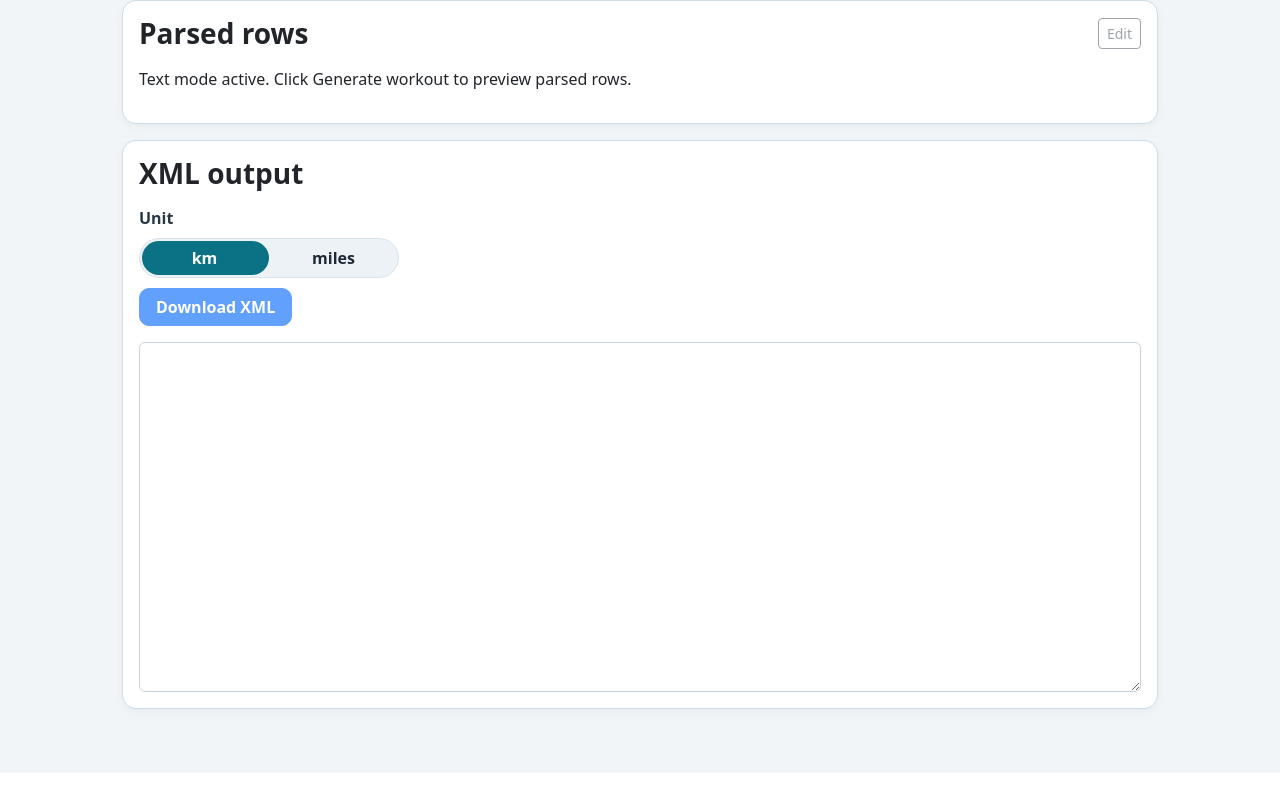
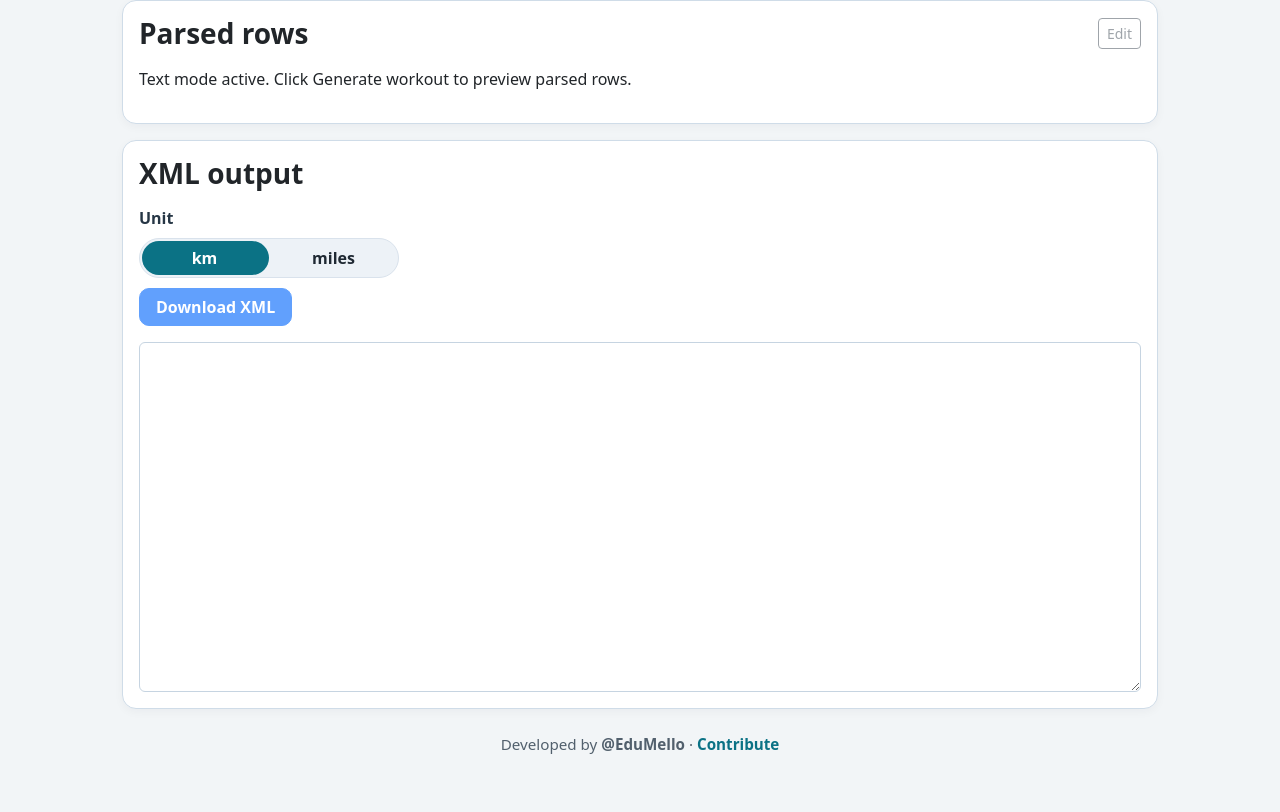
Before and after one commit to edumello/qz-workout-builder, a website: page index.html in a window 1280 px wide. Shown: the part 929-1741 px from the top of the page. Before the commit the page ends 1702 px from the top, so only its background shows below. Drawn offline with nearby package versions, Linux system fonts and the light colour scheme.

Commit message:
feat: add footer with developer credit and styling enhancements

```diff
--- a/index.html
+++ b/index.html
@@ -158,6 +158,10 @@
       <textarea class="form-control xml-output" id="xmlOutput" rows="14" readonly></textarea>
       </div>
     </section>
+
+    <footer class="app-footer py-2">
+      <p class="mb-0">Developed by <strong>@EduMello</strong> · <a href="https://github.com/edumello/qz-workout-builder" target="_blank" rel="noopener noreferrer">Contribute</a></p>
+    </footer>
   </main>
 
   <script src="https://cdn.jsdelivr.net/npm/bootstrap@5.3.3/dist/js/bootstrap.bundle.min.js" integrity="sha384-YvpcrYf0tY3lHB60NNkmXc5s9fDVZLESaAA55NDzOxhy9GkcIdslK1eN7N6jIeHz" crossorigin="anonymous"></script>
--- a/styles.css
+++ b/styles.css
@@ -496,6 +496,24 @@ body {
   color: var(--error);
 }
 
+.app-footer {
+  text-align: center;
+  color: var(--muted);
+  font-size: 0.95rem;
+}
+
+.app-footer a {
+  color: var(--accent);
+  font-weight: 600;
+  text-decoration: none;
+}
+
+.app-footer a:hover,
+.app-footer a:focus {
+  color: var(--accent-2);
+  text-decoration: underline;
+}
+
 .xml-output {
   font-family: Consolas, "Courier New", monospace;
 }
```
